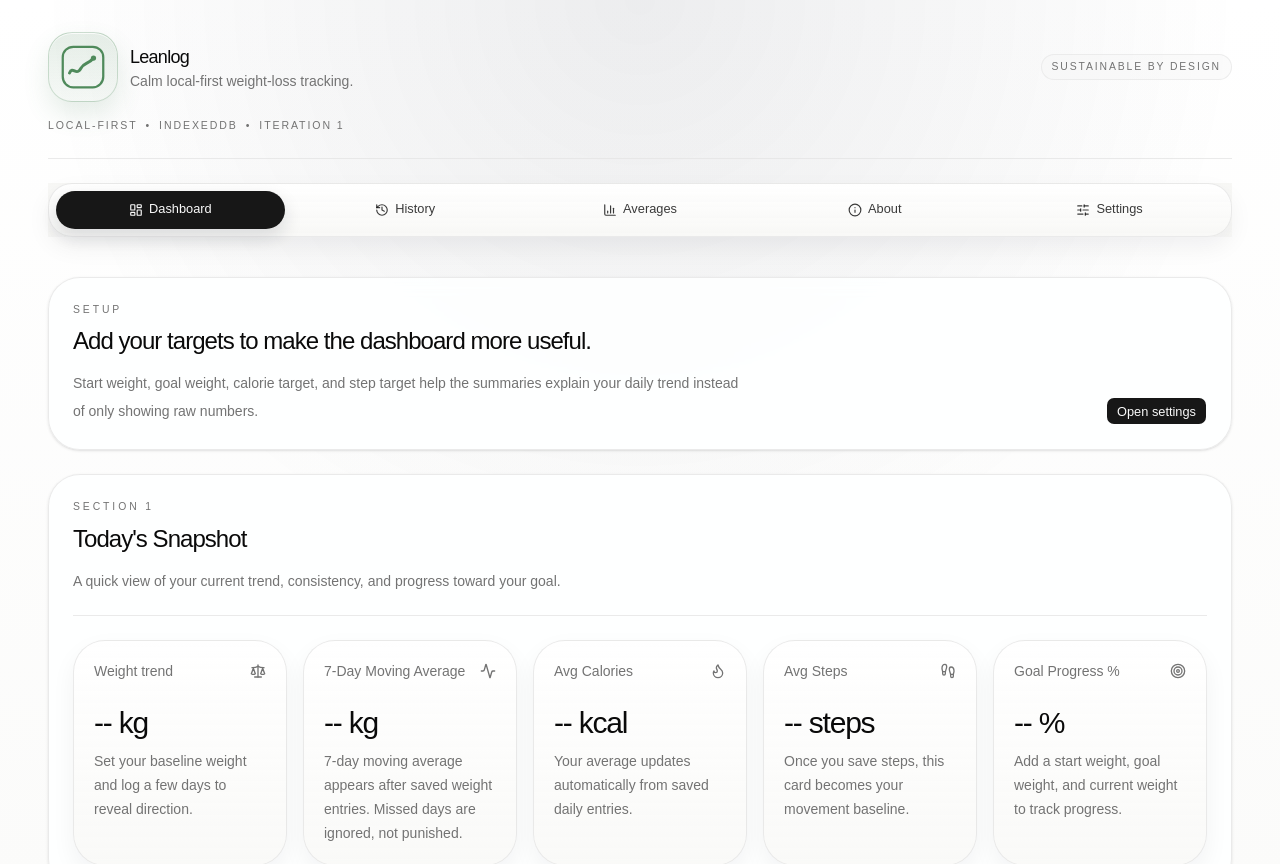
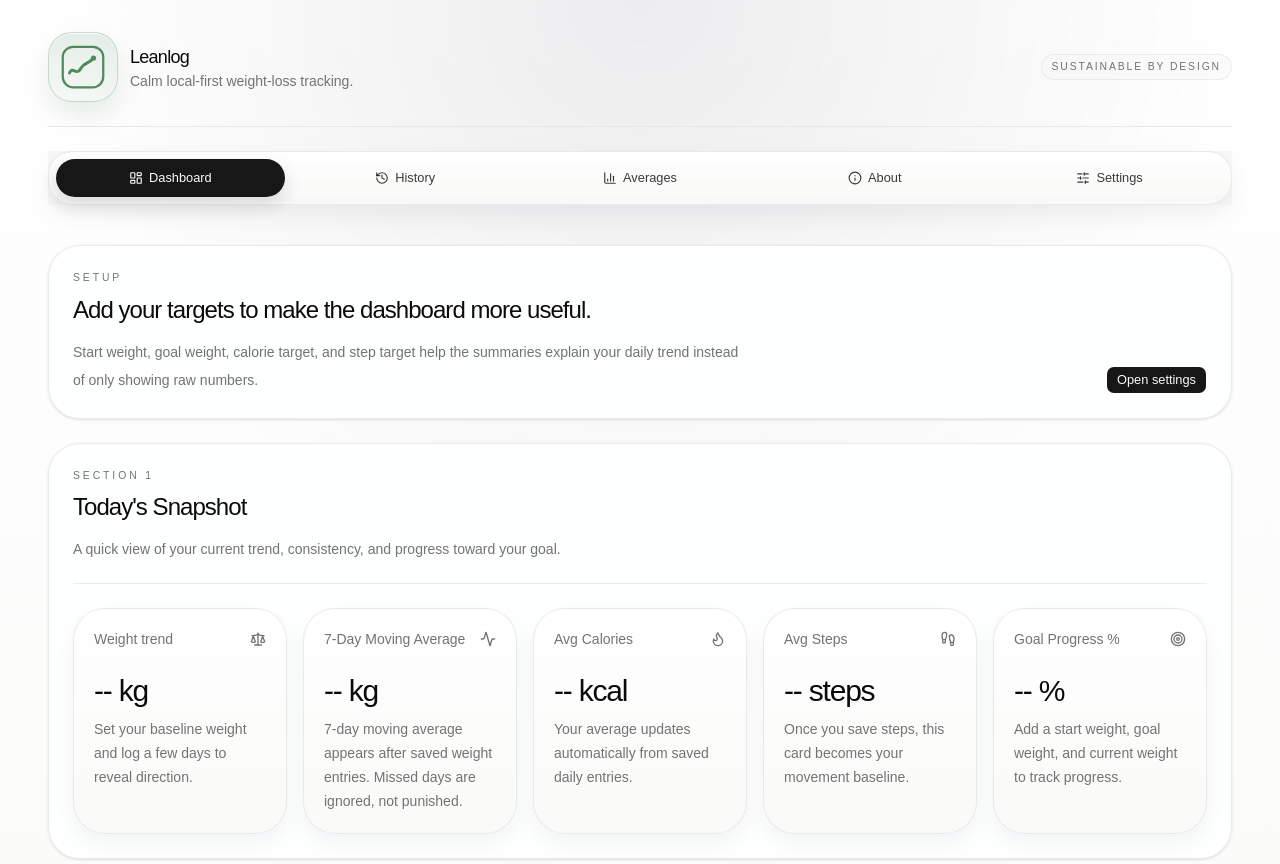
Before and after one commit to lumachroma/leanlog, a React (Vite) app: page / in a window 1280 px wide. Shown: the top 864 px of the page. Built offline with nearby package versions, Linux system fonts and the light colour scheme.

Commit message:
fix: remove redundant footer text in AppHeader for cleaner UI

```diff
--- a/src/components/app/AppHeader.jsx
+++ b/src/components/app/AppHeader.jsx
@@ -100,13 +100,6 @@ function AppHeader({ activePage, onPageChange }) {
               Sustainable by design
             </span>
           </div>
-          <div className="flex flex-wrap items-center gap-2 text-[0.66rem] font-medium uppercase tracking-[0.18em] text-muted-foreground">
-            <span>Local-first</span>
-            <span aria-hidden="true">•</span>
-            <span>IndexedDB</span>
-            <span aria-hidden="true">•</span>
-            <span>Iteration 1</span>
-          </div>
         </div>
       </header>
 
```
